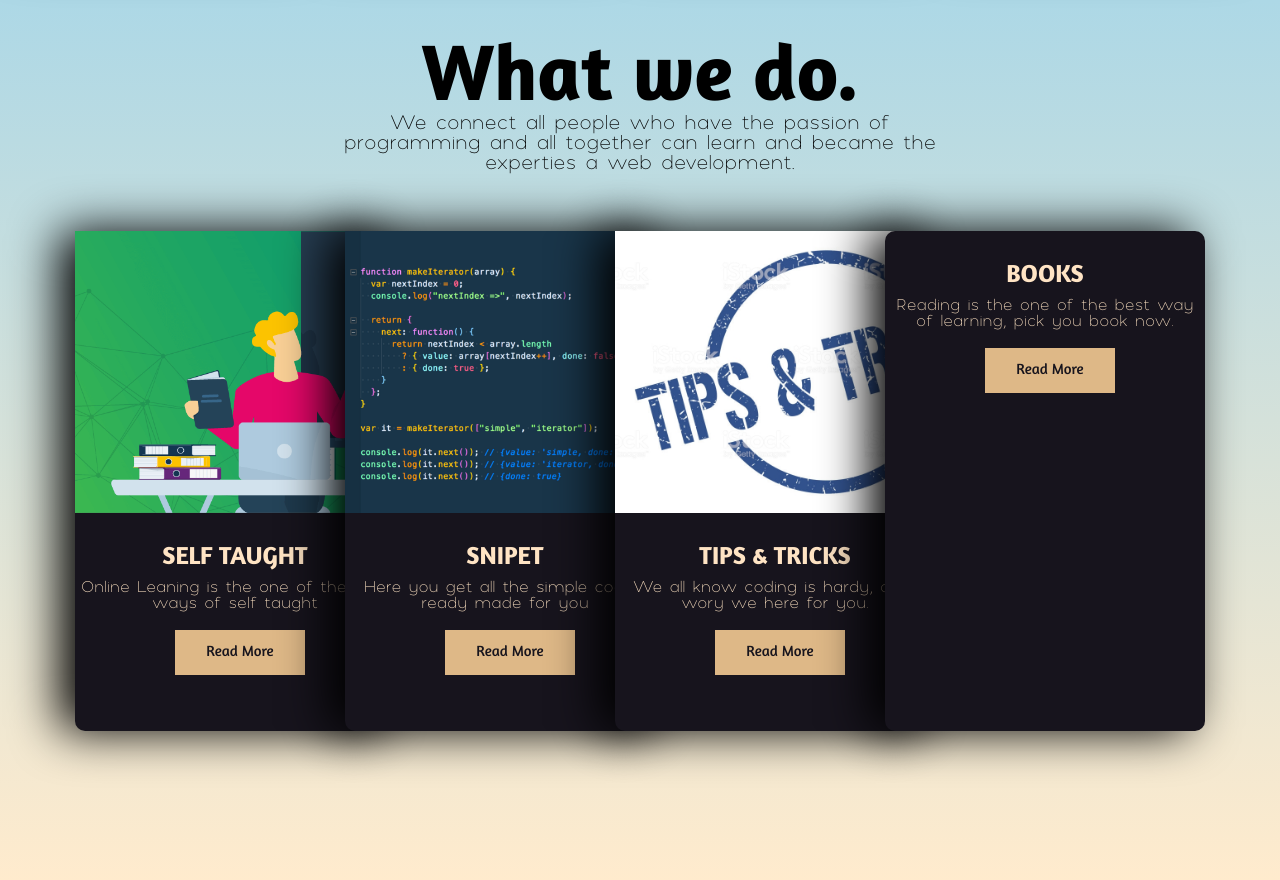
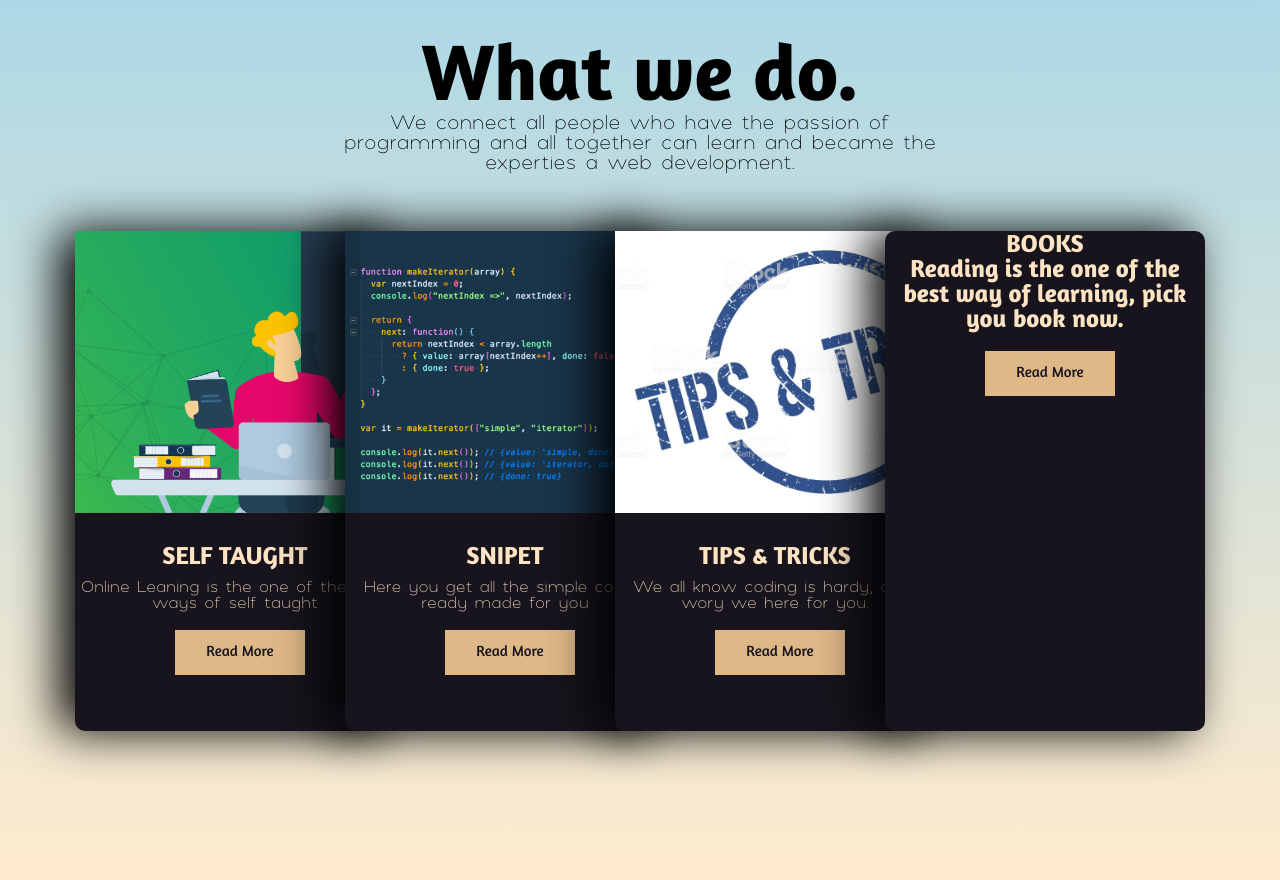
Before and after one commit to abuyako/Self-Code, a PHP site: page / in a window 1280 px wide. Shown: the part 794-1674 px from the top of the page. Run offline with PHP 8.4, Linux system fonts and the light colour scheme; some libraries are stand-ins or nearby versions; some web fonts are replaced.

Commit message:
modifing card-04

```diff
--- a/includes/about.php
+++ b/includes/about.php
@@ -49,9 +49,9 @@
 
   <!-- card-04 -->
     <div class="card-1 card-04 card-00" style="color:bisque; text-align:center; font-zise:50px">
-    <div class="card-03-picture">
+    <div class="card-04-picture">
     </div>
-    <div class="card-03-text">
+    <div class="card-04-text">
         <h1>BOOKS</h1>
         <p>Reading is the one of the best way of learning, pick you book now.</p>
         <div class="anchor">
```
